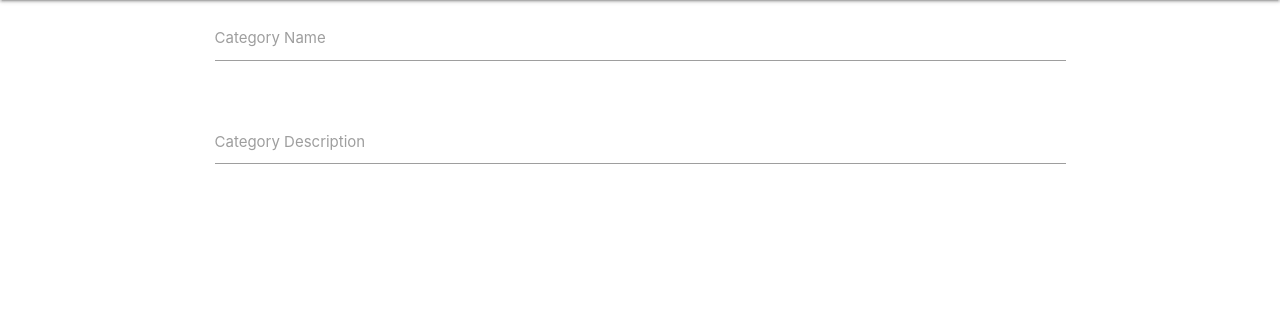
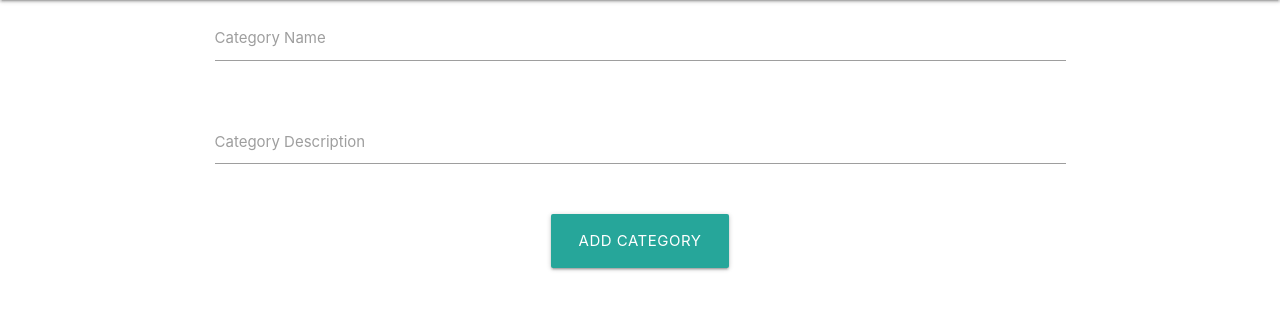
Before and after one commit to cfconor/rpg-book-repository, a Flask app: page /add_category in a window 1280 px wide. Shown: the part 64-374 px from the top of the page. Run offline with Flask 2, Linux system fonts and the light colour scheme; some libraries are stand-ins or nearby versions.

Commit message:
added POST functionality to add_categories.html

```diff
--- a/app.py
+++ b/app.py
@@ -114,7 +114,16 @@ def add_article():
 
 @app.route("/add_category", methods=["GET", "POST"])
 def add_category():
-    # if request.method == "POST":
+    if request.method == "POST":
+
+        category = {
+            "category_name":  request.form.get("category_name").lower(),
+            "category_desc": request.form.get("category_desc"),
+            "created_by": session["user"]
+        }
+
+        mongo_obj.db.categories.insert_one(category)
+        return redirect(url_for("catalog"))
 
     return render_template("add_categories.html")
 
--- a/templates/add_categories.html
+++ b/templates/add_categories.html
@@ -15,6 +15,13 @@
                         <label for="category_desc">Category Description</label>
                     </div>
                 </div>
+                <div class="row">
+                    <div class="col s12 center-align">
+                        <button class="btn-large waves-effect waves-light" type="submit" name="action">
+                            Add Category
+                        </button>
+                    </div>
+                </div>
             </form>
         </div>
     </div>
```
